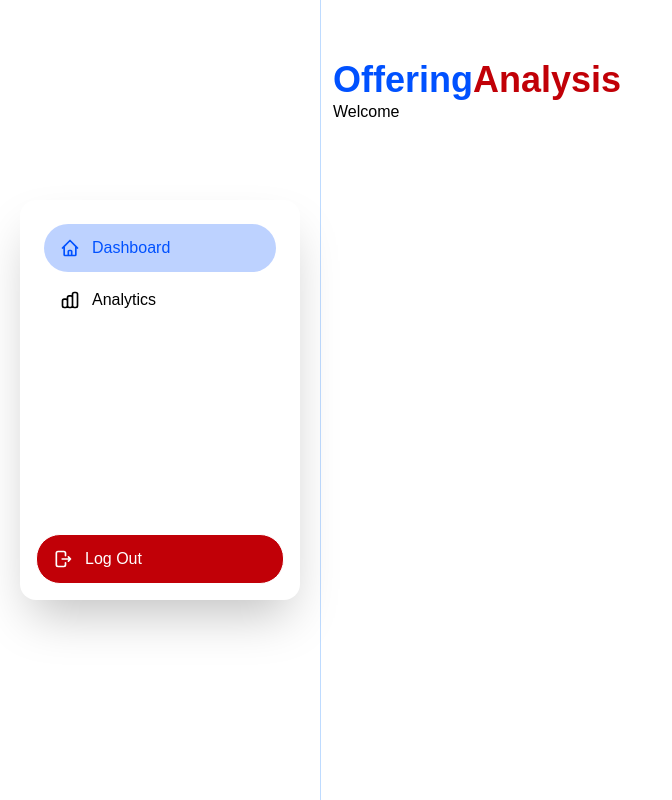
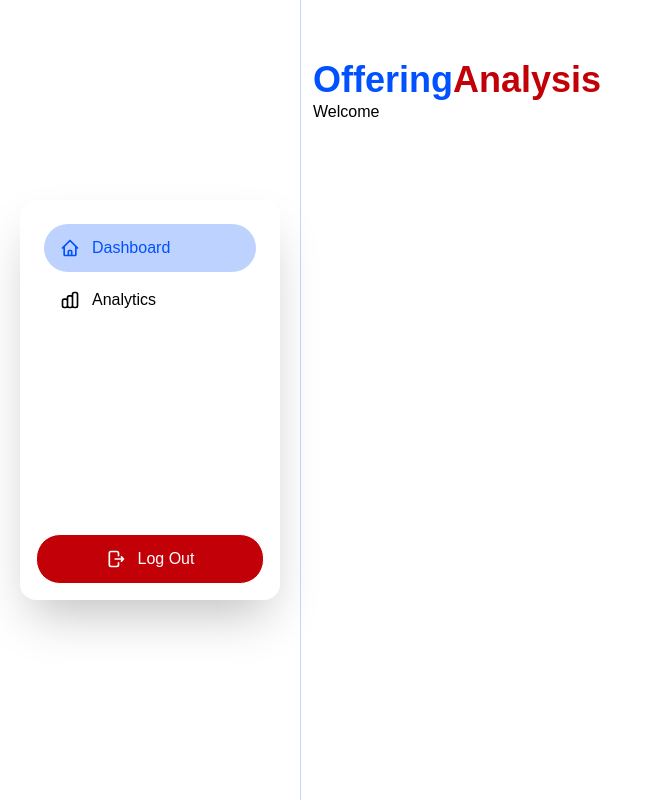
Before and after one commit to SamGombs20/OfferingAnalysisWeb, a Next.js app: page /dashboard in a window 1280 px wide. Shown: the whole page, without its empty margins (0-672 px from the left). Built offline with nearby package versions, Linux system fonts and the light colour scheme.

Commit message:
Update:User dashboard design

```diff
--- a/app/components/sidebar.tsx
+++ b/app/components/sidebar.tsx
@@ -30,7 +30,7 @@ const Sidebar = () => {
         <div className="fixed inset-0 backdrop-blur-sm z-30 lg:hidden" />
       )}
       <aside
-        className={`fixed top-50 m-5 bg-white  rounded-2xl shadow-2xl px-3 border-none transform h-100 my-auto transition-transform duration-300 ease-in-out lg:translate-x-0 z-50 w-70 lg:static lg:inset-auto ${isOpen ? "translate-x-0" : "-translate-x-100"}`}
+        className={`fixed top-50 m-5 bg-white  rounded-2xl shadow-2xl px-3 border-none transform h-100 my-auto transition-transform duration-300 ease-in-out lg:translate-x-0 z-50 w-65 lg:static lg:inset-auto ${isOpen ? "translate-x-0" : "-translate-x-100"}`}
       >
         <nav className="flex flex-col mt-6 px-3 space-y-1">
           {navItems.map((item) => {
@@ -62,7 +62,7 @@ const Sidebar = () => {
         <div className="absolute bottom-0 left-0 right-0 p-4">
           <button
             onClick={logOut}
-            className="border text-white bg-red-700 rounded-3xl flex items-center px-4 py-3 hover:text-red-700 hover:bg-transparent transition-all duration-400 ease-in-out w-full"
+            className="border text-white bg-red-700 rounded-3xl flex items-center justify-center py-3 hover:text-red-700 hover:bg-transparent transition-all duration-400 ease-in-out w-full"
           >
             <svg
               className="w-5 h-5 mr-3"
```
